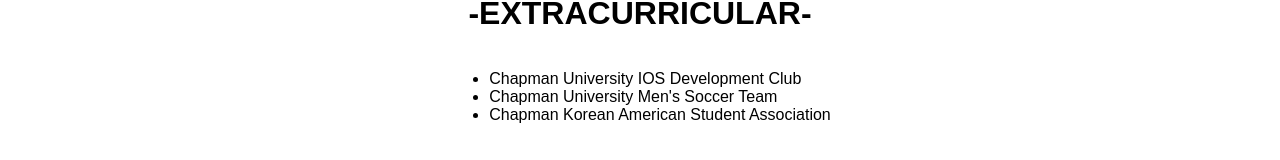
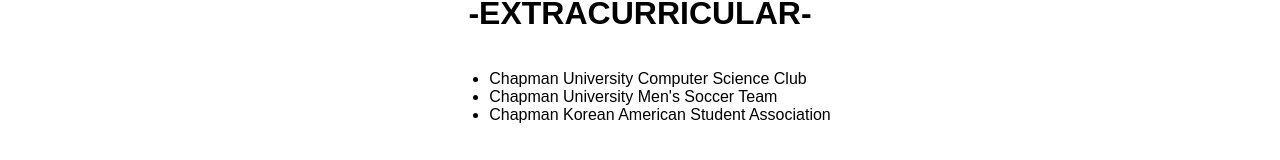
Before and after one commit to anthonymoon2/reactPortfolio, a React (Vite) app: page /resume in a window 1280 px wide. Shown: the part 1681-1841 px from the top of the page. Built offline with nearby package versions, Linux system fonts and the light colour scheme; a web font is replaced by a local one.

Commit message:
updated resume

```diff
--- a/src/components/Resume.jsx
+++ b/src/components/Resume.jsx
@@ -116,7 +116,7 @@
 
       <section className="extras-section">
         <ul>
-          <li>Chapman University IOS Development Club</li>
+          <li>Chapman University Computer Science Club</li>
           <li>Chapman University Men's Soccer Team</li>
           <li>Chapman Korean American Student Association</li>
         </ul>
```
